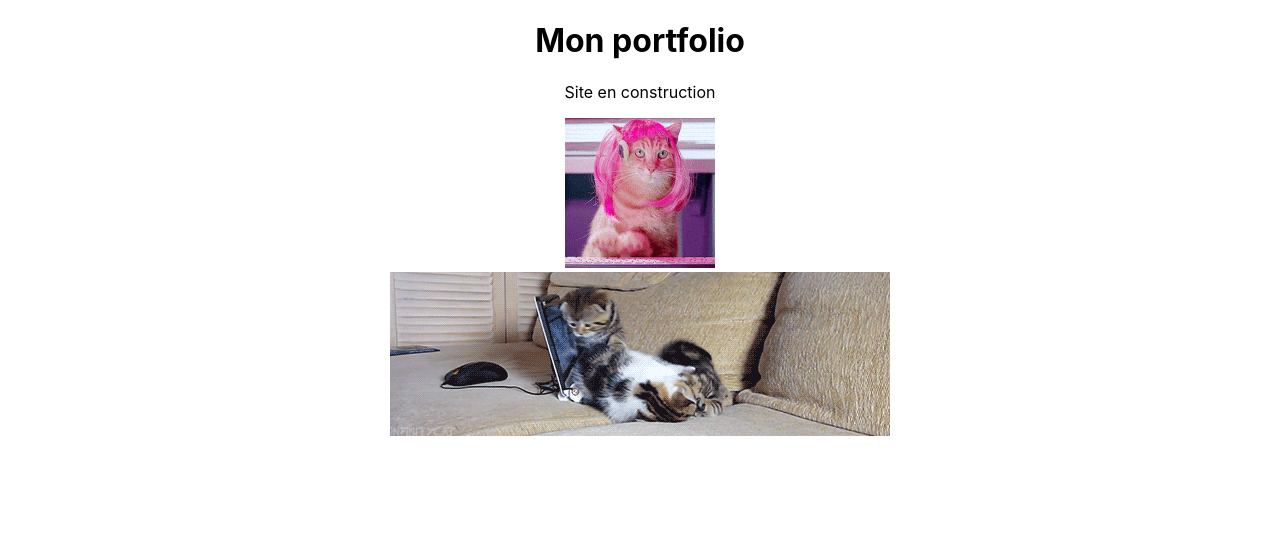
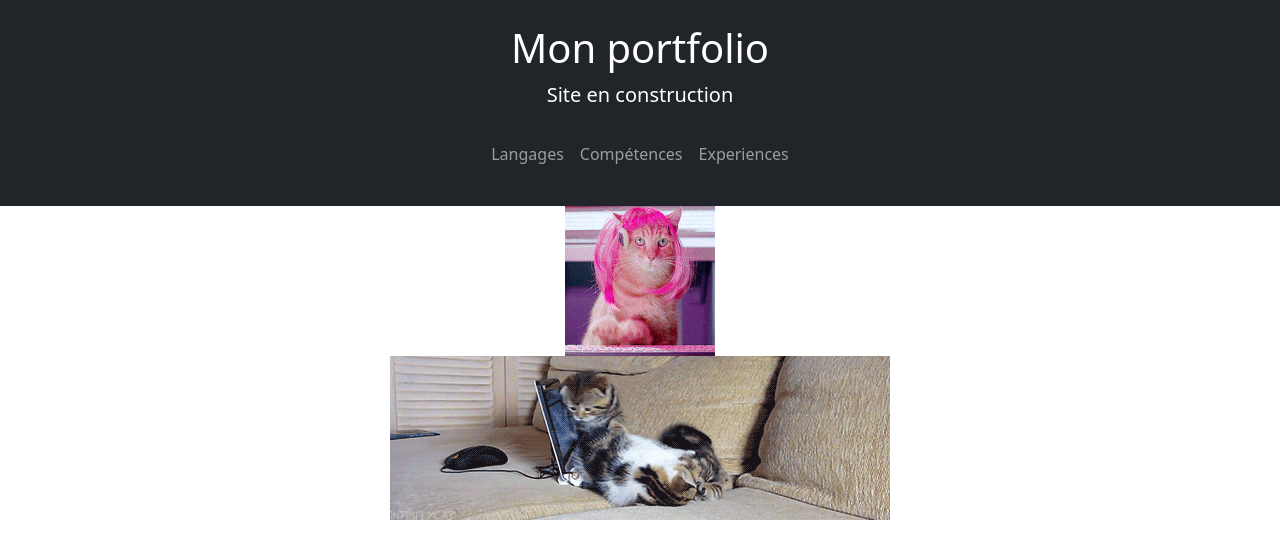
Before and after one commit to HellManon/Portfolio, a React (Create React App) app: page / in a window 1280 px wide. Shown: the top 558 px of the page. Built offline with nearby package versions, Linux system fonts and the light colour scheme.

Commit message:
création du header

```diff
--- a/src/components/App.js
+++ b/src/components/App.js
@@ -1,12 +1,15 @@
 import '../style/App.css';
+import Header from "./header";
+
+import "bootstrap/dist/css/bootstrap.min.css";
+import "bootstrap/dist/js/bootstrap.bundle.min";
 import catGif from "../assets/chat.gif"
 import catGif2 from "../assets/chat (28).gif"
 
 function App() {
   return (
     <div className="App">
-     <h1>Mon portfolio</h1>
-     <p>Site en construction</p>
+      <Header />
      <img src={catGif} alt="gif cat 1"></img><br></br>
      <img src={catGif2} alt="gif cat 2"></img>
     </div>
--- /dev/null
+++ b/src/components/header.js
@@ -0,0 +1,45 @@
+import React from "react";
+
+function Header() {
+
+    return (
+        <header className="bg-dark text-white py-4">
+      <div className="container text-center">
+        <h1>Mon portfolio</h1>
+        <p className="lead">Site en construction</p>
+        <nav className="navbar navbar-expand-lg navbar-dark">
+          <div className="container-fluid">
+            <button
+              className="navbar-toggler"
+              type="button"
+              data-bs-toggle="collapse"
+              data-bs-target="#navbarNav"
+              aria-controls="navbarNav"
+              aria-expanded="false"
+              aria-label="Toggle navigation"
+            >
+              <span className="navbar-toggler-icon"></span>
+            </button>
+            <div className="collapse navbar-collapse justify-content-center" id="navbarNav">
+              <ul className="navbar-nav">
+                <li className="nav-item">
+                  <a className="nav-link" href="#">Langages</a>
+                </li>
+                <li className="nav-item">
+                  <a className="nav-link" href="#">Compétences</a>
+                </li>
+                <li className="nav-item">
+                  <a className="nav-link" href="#">Experiences</a>
+                </li>
+              </ul>
+            </div>
+          </div>
+        </nav>
+      </div>
+    </header>
+    )
+}
+
+
+
+export default Header;
```
